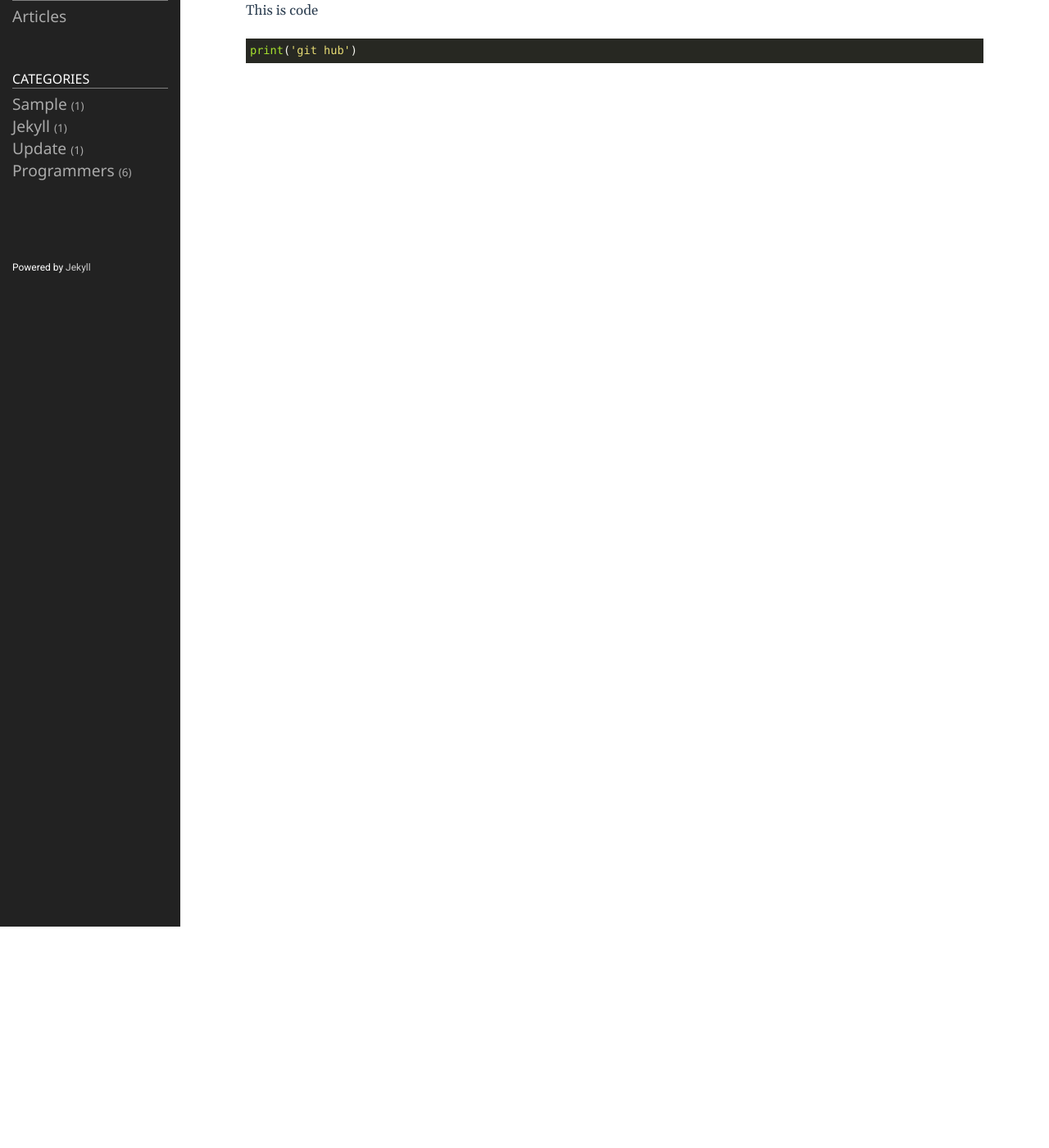
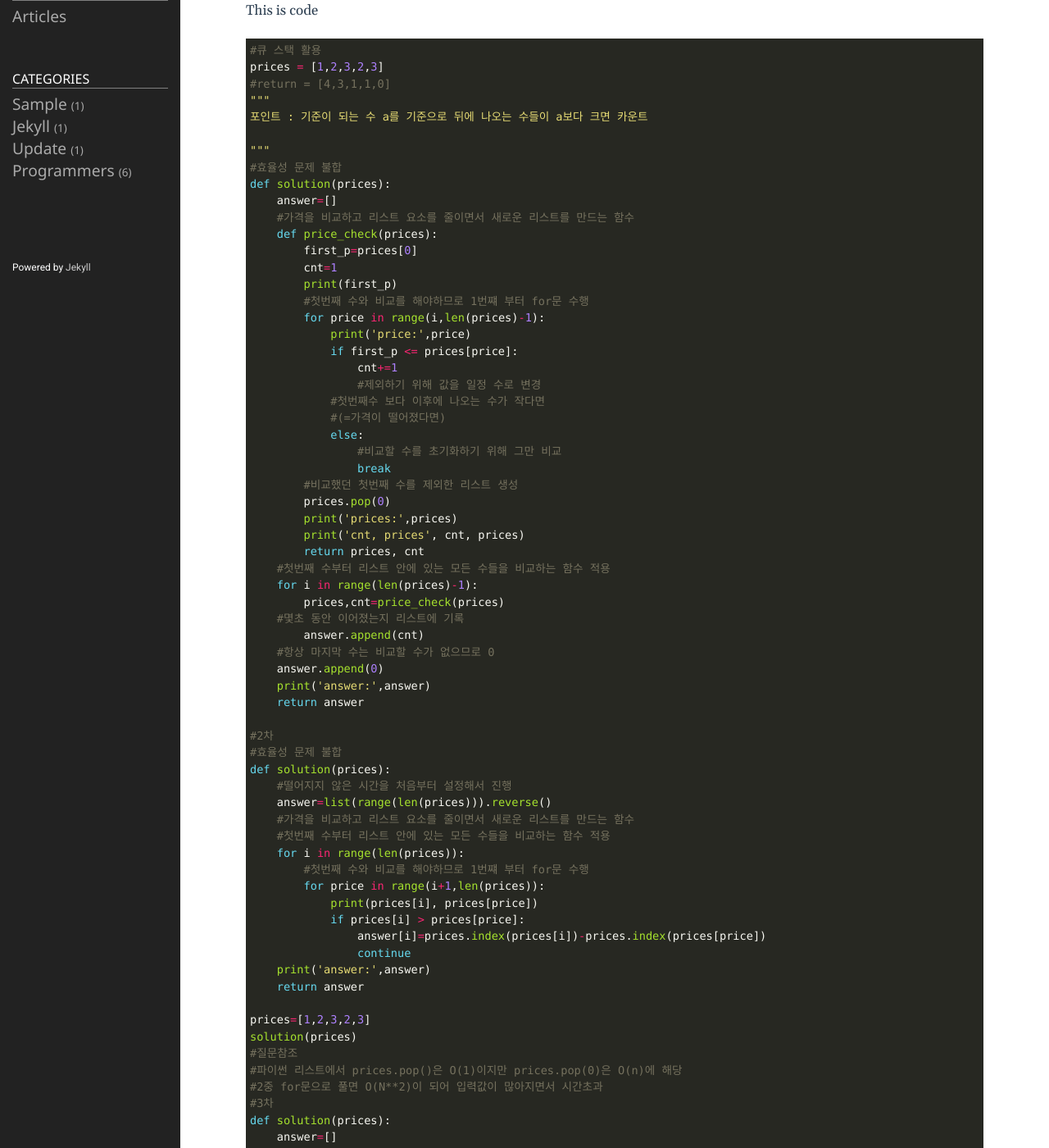
Before and after one commit to shina1221/shina1221.github.io, a Jekyll site: the page built from _posts/2021-08-29-post1.markdown, in a window 1280 px wide and 1400 px high, scrolled down 270 px. Shown: the whole window at 82% size. Built offline with Jekyll 4.4.1, drawn with Linux system fonts in a browser that asks for light colours; some of the changed text lies outside the part shown.

Commit message:
Update 2021-08-29-post1.markdown

````diff
--- a/_posts/2021-08-29-post1.markdown
+++ b/_posts/2021-08-29-post1.markdown
@@ -1,13 +1,110 @@
 ---
 layout: post
-title: programmers
+title: 주식가격(도중)
 date: 2021-08-29 19:20:23 +0900
 category: programmers
 ---
-# 주식찾기
+# 주식가격
 > 아직 도중 효율성 문제해결해야 함
 
 This is code
 ```python
-print('git hub')
+#큐 스택 활용
+prices = [1,2,3,2,3]
+#return = [4,3,1,1,0]
+"""
+포인트 : 기준이 되는 수 a를 기준으로 뒤에 나오는 수들이 a보다 크면 카운트
+
+"""
+#효율성 문제 불합
+def solution(prices):
+    answer=[]
+    #가격을 비교하고 리스트 요소를 줄이면서 새로운 리스트를 만드는 함수
+    def price_check(prices):
+        first_p=prices[0]
+        cnt=1
+        print(first_p)
+        #첫번째 수와 비교를 해야하므로 1번쨰 부터 for문 수행
+        for price in range(i,len(prices)-1):
+            print('price:',price)
+            if first_p <= prices[price]:
+                cnt+=1
+                #제외하기 위해 값을 일정 수로 변경
+            #첫번째수 보다 이후에 나오는 수가 작다면
+            #(=가격이 떨어졌다면)
+            else:
+                #비교할 수를 초기화하기 위해 그만 비교
+                break
+        #비교했던 첫번째 수를 제외한 리스트 생성
+        prices.pop(0)
+        print('prices:',prices)
+        print('cnt, prices', cnt, prices)
+        return prices, cnt
+    #첫번째 수부터 리스트 안에 있는 모든 수들을 비교하는 함수 적용
+    for i in range(len(prices)-1):
+        prices,cnt=price_check(prices)
+    #몇초 동안 이어졌는지 리스트에 기록
+        answer.append(cnt)
+    #항상 마지막 수는 비교할 수가 없으므로 0
+    answer.append(0)
+    print('answer:',answer)
+    return answer
+
+#2차
+#효율성 문제 불합
+def solution(prices):
+    #떨어지지 않은 시간을 처음부터 설정해서 진행
+    answer=list(range(len(prices))).reverse()
+    #가격을 비교하고 리스트 요소를 줄이면서 새로운 리스트를 만드는 함수
+    #첫번째 수부터 리스트 안에 있는 모든 수들을 비교하는 함수 적용
+    for i in range(len(prices)):
+        #첫번째 수와 비교를 해야하므로 1번쨰 부터 for문 수행
+        for price in range(i+1,len(prices)):
+            print(prices[i], prices[price])
+            if prices[i] > prices[price]:
+                answer[i]=prices.index(prices[i])-prices.index(prices[price])
+                continue
+    print('answer:',answer)
+    return answer
+
+prices=[1,2,3,2,3]
+solution(prices)
+#질문참조
+#파이썬 리스트에서 prices.pop()은 O(1)이지만 prices.pop(0)은 O(n)에 해당
+#2중 for문으로 풀면 O(N**2)이 되어 입력값이 많아지면서 시간초과
+#3차
+def solution(prices):
+    answer=[]
+    #가격을 비교하고 리스트 요소를 줄이면서 새로운 리스트를 만드는 함수
+    def price_check(prices):
+        cnt=1
+        i=0
+        #첫번째 수와 비교를 해야하므로 1번쨰 부터 for문 수행
+        for price in range(i,len(prices)-1):
+            if prices[0] <= prices[price]:
+                cnt+=1
+                #제외하기 위해 값을 일정 수로 변경
+            #첫번째수 보다 이후에 나오는 수가 작다면
+            #(=가격이 떨어졌다면)
+            else:
+                #비교할 수를 초기화하기 위해 그만 비교
+                break
+        #비교했던 첫번째 수를 제외한 리스트 생성
+        prices.pop(0)
+        return prices, cnt
+    #첫번째 수부터 리스트 안에 있는 모든 수들을 비교하는 함수 적용
+    for i in range(len(prices)-1):
+        prices,cnt=price_check(prices)
+    #몇초 동안 이어졌는지 리스트에 기록
+        answer.append(cnt)
+    #항상 마지막 수는 비교할 수가 없으므로 0
+    answer.append(0)
+    print('answer:',answer)
+    return answer
+
+prices=[1,2,3,2,3]
+solution(prices)
+
+prices=[1,2,3,2,3]
+solution(prices)
 ```
````
